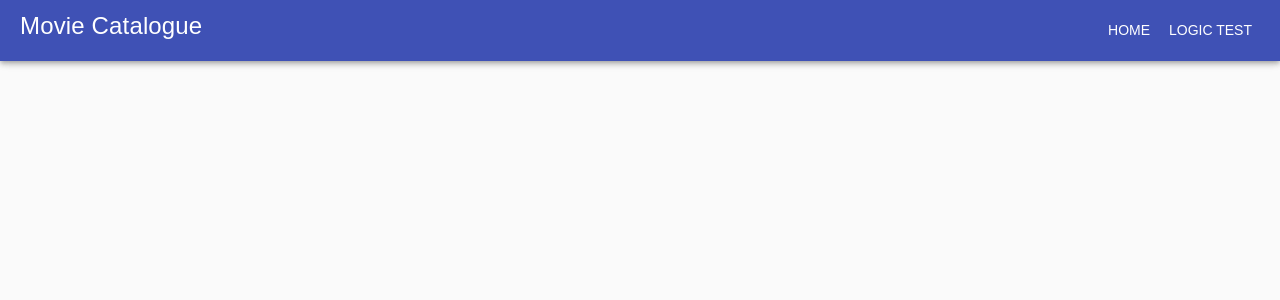
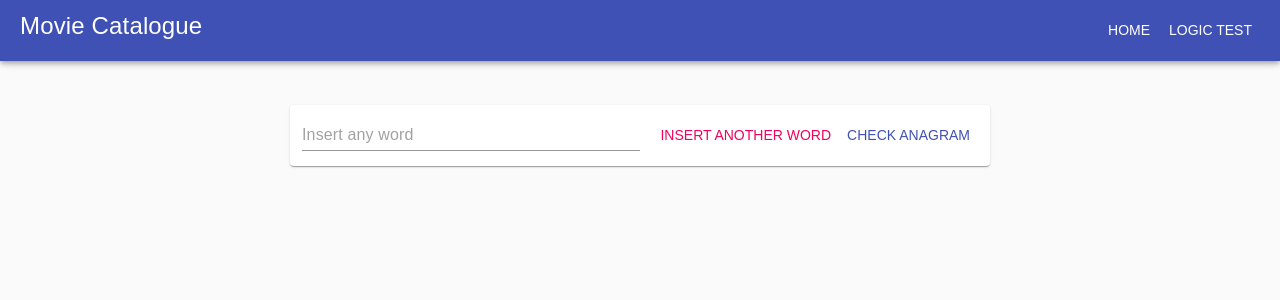
Before and after one commit to alwi-djoenaid/stockbit-submission, a React (Create React App) app: page /logicTest in a window 1280 px wide. Shown: the top 300 px of the page. Built offline with nearby package versions, Linux system fonts and the light colour scheme.

Commit message:
user interface for logic test

```diff
--- a/src/App.js
+++ b/src/App.js
@@ -5,8 +5,9 @@ import {Counter} from './features/counter/Counter';
 import './App.css';
 import {Redirect, Route, Switch, withRouter} from 'react-router';
 import Layout from './components/layout/Layout';
-import Home from './components/Home';
-import MovieDetails from './components/MovieDetails';
+import Home from './components/Movie/Home';
+import MovieDetails from './components/Movie/MovieDetails';
+import LogicTest from './components/LogicTest/LogicTest';
 
 
 // function App() {
@@ -73,6 +74,7 @@ function App2(props) {
       <Switch>
         <Route path="/home" exact component={Home} />
         <Route path="/movie/imdb/:id" exact component={MovieDetails} />
+        <Route path="/logicTest" exact component={LogicTest} />
         <Redirect to="/home" />
       </Switch>
     </Layout>
--- /dev/null
+++ b/src/components/LogicTest/LogicTest.js
@@ -0,0 +1,51 @@
+import { Button, Container, Input, makeStyles, Paper } from '@material-ui/core';
+import React from 'react';
+
+const useStyles = makeStyles((theme) => ({
+  wrapper: {
+    paddingLeft: '50px',
+    paddingRight: '50px',
+    paddingTop: '20px',
+    paddingBottom: '20px',
+  },
+  searchBox: {
+    padding: '24px'
+  },
+  paper: {
+    padding: '12px',
+    maxWidth: '700px',
+    display: 'flex',
+    alignItems: 'center',
+    margin: 'auto'
+  },
+  input: {
+    flex: 1
+  }
+}));
+
+const LogicTest = () => {
+  const classes = useStyles();
+
+  return (
+    <Container maxWidth="lg">
+      <div className={classes.wrapper}>
+        <div className={classes.searchBox}>
+          <Paper className={classes.paper}>
+            <Input placeholder="Insert any word"
+              className={classes.input}
+              inputProps={{'aria-label': 'description'}}
+            >
+            </Input>
+            <div style={{marginLeft: '12px'}}>
+              <Button color="secondary">Insert another word</Button>
+              <Button color="primary">Check anagram</Button>
+            </div>
+
+          </Paper>
+        </div>
+      </div>
+    </Container>
+  );
+};
+
+export default LogicTest;
--- a/src/components/Home.js
+++ b/src/components/Movie/Home.js
@@ -4,7 +4,7 @@ import { Alert } from '@material-ui/lab';
 import React, { useEffect, useState } from 'react';
 import { useDispatch, useSelector } from 'react-redux';
 import { withRouter } from 'react-router';
-import { getMovieByKeyword, movieList } from '../container/MovieSlice';
+import { getMovieByKeyword, movieList } from '../../container/MovieSlice';
 import MovieList from './MovieList';
 
 const useStyles = makeStyles((theme) => ({
@@ -42,7 +42,9 @@ const Home = props => {
 
   const handleClick = (movieName) => {
     if(movieName.length === 0) {
-      setOpenSnackbar(true);
+      setTimeout(() => {
+        setOpenSnackbar(true);
+      }, 300);
     } else {
       dispatch(getMovieByKeyword(movieName));
     }
--- a/src/components/MovieList.js
+++ b/src/components/Movie/MovieList.js
@@ -3,7 +3,7 @@ import React from 'react';
 import ImageZoom from 'react-medium-image-zoom';
 import { useSelector } from 'react-redux';
 import { withRouter } from 'react-router';
-import { movieList } from '../container/MovieSlice';
+import { movieList } from '../../container/MovieSlice';
 
 const useStyles = makeStyles((theme) => ({
   card: {
--- a/src/components/layout/Appbar.js
+++ b/src/components/layout/Appbar.js
@@ -29,7 +29,7 @@ const Appbar = (props) => {
           Movie Catalogue
         </Typography>
         <Button color="inherit" onClick={() => props.history.push('/home')}>Home</Button>
-        <Button color="inherit">Logic Test</Button>
+        <Button color="inherit" onClick={() => props.history.push('/logicTest')}>Logic Test</Button>
       </AppBar>
     </div>
 
--- a/src/index.js
+++ b/src/index.js
@@ -15,7 +15,6 @@ const theme = createMuiTheme({
 });
 
 const app = (
-    <React.StrictMode>
     <BrowserRouter>
       <CssBaseline>
         <MuiThemeProvider theme={theme}>
@@ -25,7 +24,6 @@ const app = (
         </MuiThemeProvider>
       </CssBaseline>
     </BrowserRouter>
-    </React.StrictMode>
 );
 
 ReactDOM.render(app, document.getElementById('root'),
```
Also changed, not shown: src/components/Movie/MovieDetails.js (renamed from src/components/MovieDetails.js, +6 -1 lines). Lines whose indentation alone changed are shown as unchanged.
